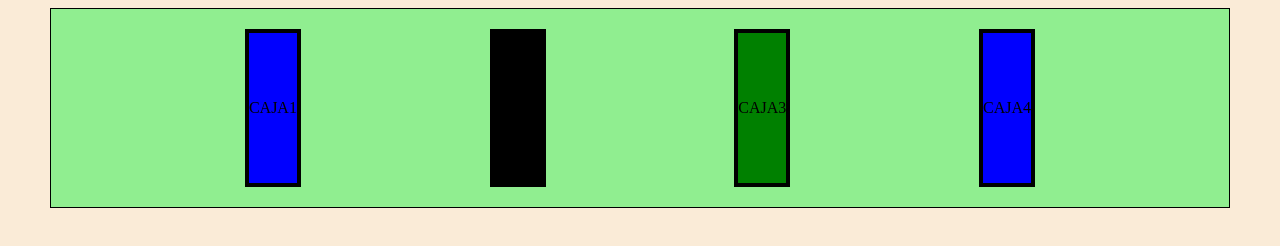
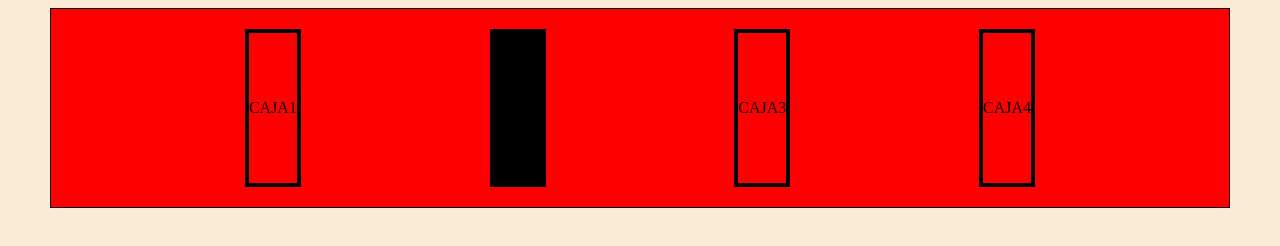
Before and after one commit to darklink2003/practicas-git, a plain HTML site: page index.html in a window 1280 px wide. Drawn offline with Linux system fonts and the light colour scheme.

Commit message:
este es mi resultado en rojo

```diff
--- a/style.css
+++ b/style.css
@@ -7,7 +7,7 @@ display: flex;
  grid-template-columns: repeat(4, 1fr);
 width: 90%;
 margin: 0 auto;
-background-color: lightgreen;
+background-color: red;
 padding: 20px;
 border: 1px solid black;
 justify-content: space-evenly;
@@ -17,7 +17,7 @@ gap: 15px;
 }
 .caja1{
     border: 4px solid black;
-    background-color: blue;
+    background-color: red;
     text-align: center;
     line-height: 150px
 
@@ -34,7 +34,7 @@ gap: 15px;
 }
 .caja3{
     border: 4px solid black;
-    background-color: green;
+    background-color: red;
     text-align: center;
     line-height: 150px
 
@@ -42,7 +42,7 @@ gap: 15px;
 }
 .caja4{
     border: 4px solid black;
-    background-color: blue;
+    background-color: red;
     text-align: center;
     line-height: 150px
 
```
